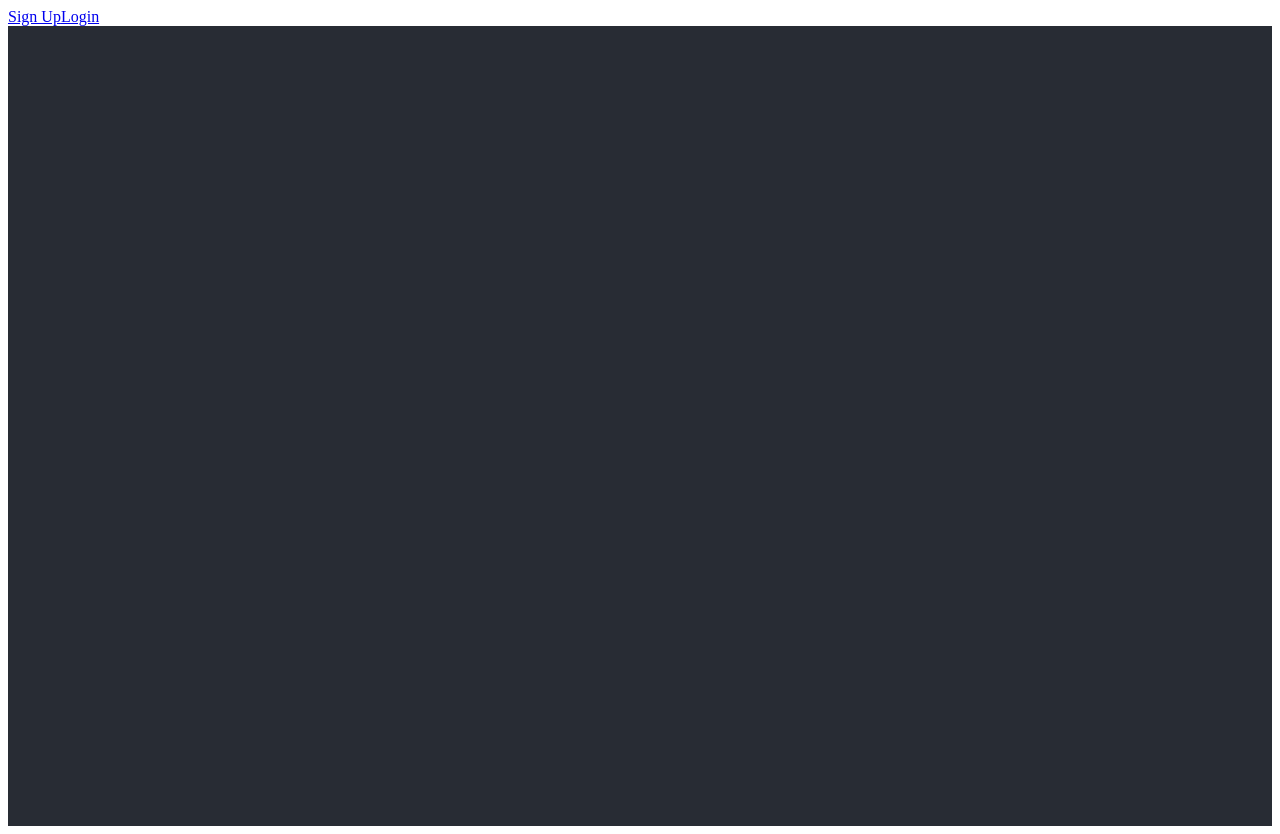
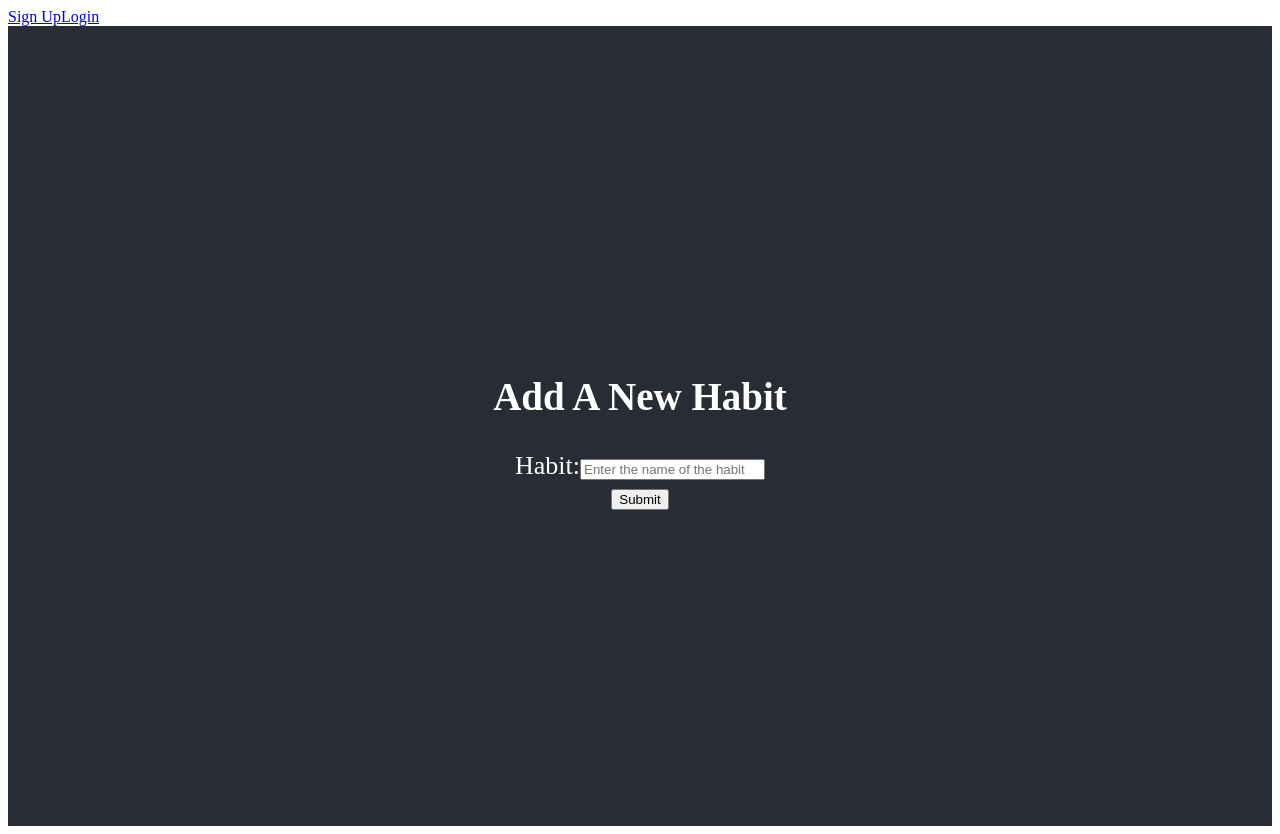
Before and after one commit to KailaMichelle/Habitude, a React (Create React App) app: page /habits/new in a window 1280 px wide. Built offline with nearby package versions, Linux system fonts and the light colour scheme.

Commit message:
added new habit component, working on connecting habits list and profile

```diff
--- a/src/components/Habit.js
+++ b/src/components/Habit.js
@@ -4,7 +4,6 @@ import { Link } from 'react-router-dom';
 
 class Habit extends Component {
   state = {
-    showReviews: false,
     habit: {},
   };
 
--- a/src/components/HabitsList.js
+++ b/src/components/HabitsList.js
@@ -1,10 +1,8 @@
 import React from 'react';
 import Habit from './Habit';
-import Profile from '../Profile/Profile';
-import './HikesList.css';
 
 function HabitsList(props) {
-    console.log(`This is the props in HikeList: `, props)
+    console.log(`This is the props in HabitsList: `, props)
     const habitsList = props.habits.filter(habitObj => habitObj.author === props.currentUser
     ).map(aHabit => {
         return(
@@ -18,9 +16,18 @@ function HabitsList(props) {
         )
     })
     return (
-      <div className="profile-container">
-         HABITS LIST
-      </div>
+        <div className="profile-container">
+        <div className="profile-wrap">
+          <div className="habits-container">
+
+                <div className="list-container">
+                    Habits List:
+                    {habitsList}
+                </div>
+
+          </div>
+        </div>
+    </div>
     );
 }
 
--- a/src/components/NavBar.js
+++ b/src/components/NavBar.js
@@ -1,5 +1,5 @@
 import React from 'react';
-import { NavLink, Redirect } from 'react-router-dom';
+import { NavLink } from 'react-router-dom';
 
 const NavBar = ({ currentUser, logout }) => {
     console.log(`THIS IS CURRENT USER ID FROM NAV: `, currentUser)
@@ -13,7 +13,6 @@ const NavBar = ({ currentUser, logout }) => {
                         {/* <NavLink className='nav-link' to={`/api/users/${currentUser.id}`}>Profile</NavLink> */}
                         {/* <NavLink className='nav-link' to={`/api/users/${currentUser.id}`}>Profile</NavLink> */}
 
-
                         <NavLink to={{
                         pathname: `/api/users/${currentUser}`,
                         aboutProps: {
@@ -21,6 +20,8 @@ const NavBar = ({ currentUser, logout }) => {
                             currentUser: currentUser
                         }
                     }}>Profile </NavLink>
+
+                    <NavLink exact to='/habits/new'>New Habit</NavLink>
 
                     </React.Fragment>
                 )}
--- a/src/components/Profile.js
+++ b/src/components/Profile.js
@@ -1,6 +1,4 @@
 import React, { Component } from 'react';
-import axios from 'axios';
-import UserModel from "../models/UserModel"
 
 const url = `${process.env.REACT_APP_API}/users`
 
@@ -8,7 +6,6 @@ class Profile extends Component {
   state = {
     profile: {}
   }
-
 
   render() {
     // console.log(`This is props from Profile.js: `, this.props)
@@ -23,7 +20,7 @@ class Profile extends Component {
             <h1>{this.props.currentUser.name}</h1>
         </div>
     )
-    }
+  }
 }
 
 export default Profile;
--- a/src/config/routes.js
+++ b/src/config/routes.js
@@ -5,6 +5,7 @@ import Login from '../components/Auth/Login';
 import Signup from '../components/Auth/Signup';
 // import Profile from '../components/Profile'
 import UserContainer from '../containers/UserContainer';
+import NewHabitContainer from '../containers/NewHabitContainer';
 
 export default({ currentUser, setCurrentUser }) => (
     <Switch>
@@ -16,16 +17,16 @@ export default({ currentUser, setCurrentUser }) => (
         <Route path='/signup' render={() => <Signup setCurrentUser={setCurrentUser}/> } />
 
         {/* Profile */}
-        {/* <Route path='/users/:id' render={() =>
-            <Profile setCurrentUser={setCurrentUser} currentUser={currentUser} />
-        }
-        /> */}
         <Route path='/api/users/:id' render={() =>
         <UserContainer currentUser={currentUser}/>
         } />
 
-        {/* <Route path='/api/users/:id' component={<Profile />}
-        /> */}
+        {/* Add New Habit */}
+        <Route path='/habits/new' render={() =>
+            <NewHabitContainer currentUser={currentUser}/>}
+            />
+        {/* Edit Habit */}
+        {/* <Route path='/habits/:id/edit' component={EditHabitForm} /> */}
 
 
     </Switch>
--- /dev/null
+++ b/src/containers/NewHabitContainer.js
@@ -0,0 +1,57 @@
+import React from 'react';
+import { withRouter } from 'react-router-dom';
+import HabitModel from '../models/HabitModel';
+
+class NewHabitContainer extends React.Component {
+  state = {
+    name: '',
+    completed: false,
+    author: this.props.currentUser,
+  };
+
+  handleChange = (event) => {
+    this.setState({author: this.props.currentUser})
+    if (event.target.value === 'on') {
+        event.target.value = true;
+    }
+    this.setState({[event.target.name]: event.target.value})
+  };
+
+  handleSubmit = (event) => {
+    event.preventDefault();
+    HabitModel.createHabit(this.state)
+      .then((result) => {
+      });
+    this.props.history.push('/');
+  }
+
+  toggle = () => {
+    this.setState((prevState) => ({
+        completed: !prevState.completed,
+    }));
+  }
+
+  render() {
+      console.log(`Props from new habit: ${this.props}`)
+    return (
+        <div className="new-ev">
+            <div className="new-wrapper">
+                <div className="new-habit">
+                    <form onSubmit={this.handleSubmit}>
+                        <h2 className="new-name"  >Add A New Habit</h2>
+
+                        <div className="field">
+                            <label className="new-name" htmlFor="">Habit:</label>
+                            <input className="name-new" onInput={this.handleChange} type="text" name="name" placeholder="Enter the name of the habit" required/>
+                        </div>
+
+                        <button className="new-button" type="submit">Submit</button>
+                    </form>
+                </div>
+            </div>
+        </div>
+    );
+  }
+}
+
+export default withRouter(NewHabitContainer);
--- a/src/containers/UserContainer.js
+++ b/src/containers/UserContainer.js
@@ -1,8 +1,8 @@
 import React, { Component }  from 'react';
 import { withRouter } from  'react-router-dom';
-import axios from 'axios';
 import Profile from '../components/Profile'
 import UserModel from '../models/UserModel';
+import HabitsListContainer from './HabitsListContainer';
 
 class UserContainer extends Component{
 
@@ -48,6 +48,7 @@ class UserContainer extends Component{
         <div>
             Success
             <Profile currentUser={this.state.user}/>
+            <HabitsListContainer currentUser={this.state.user} />
         </div>
 
     )
--- a/src/models/HabitModel.js
+++ b/src/models/HabitModel.js
@@ -1,20 +1,20 @@
-const url = `http://localhost:4000/habits`
+const url = `http://localhost:5000/api/users`
 // const url = process.env.REACT_APP_API
 
 class HabitModel {
-    static getAllHabits = () => {
-        return fetch(url)
+    static getAllHabits = (userId) => {
+        return fetch(`${url}/${userId}`)
             .then((response) => response.json())
     }
 
-    static getHabitById = (habitId) => {
-        return fetch(`${url}/${habitId}`)
+    static getHabitById = (habitId, userId) => {
+        return fetch(`${url}/${userId}/${habitId}`)
             .then((response) => response.json())
     }
 
-    static createHabit = (habit) => {
+    static createHabit = (habit, userId) => {
         const token = localStorage.getItem('token');
-        return fetch(url, {
+        return fetch(`${url}/${userId}`, {
             method: 'POST',
             headers: {
                 'Content-Type': 'application/json',
@@ -25,9 +25,9 @@ class HabitModel {
             .then((response) => response.json())
     }
 
-    static updateHabit = (habit, id) => {
+    static updateHabit = (habit, habitId, userId) => {
         const token = localStorage.getItem('token');
-        return fetch(`${url}/${id}`, {
+        return fetch(`${url}/${userId}/${habitId}`, {
             method: 'PUT',
             headers: {
                 'Content-Type': 'application/json',
@@ -39,9 +39,9 @@ class HabitModel {
     }
 
 
-    static deleteHabit = (habitId) => {
+    static deleteHabit = (habitId, userId) => {
         const token = localStorage.getItem('token');
-        return fetch(`${url}/${habitId}`, {
+        return fetch(`${url}/${userId}/${habitId}`, {
                 method: 'DELETE',
                 headers: {
                     'Content-Type': 'application/json',
--- a/src/models/UserModel.js
+++ b/src/models/UserModel.js
@@ -1,13 +1,10 @@
 const url = `http://localhost:5000/api/users`
-// const url = {process.env.REACT_APP_API/applicationCache/user}
 
 class UserModel {
-
     static getUserById = (userId) => {
         return fetch(`${url}/${userId}`)
             .then((response) => response.json())
     }
-
 }
 
 export default UserModel;
```
Also changed, not shown: src/containers/HabitsListContainer.js (renamed from src/containers/HabitsContainer.js).
